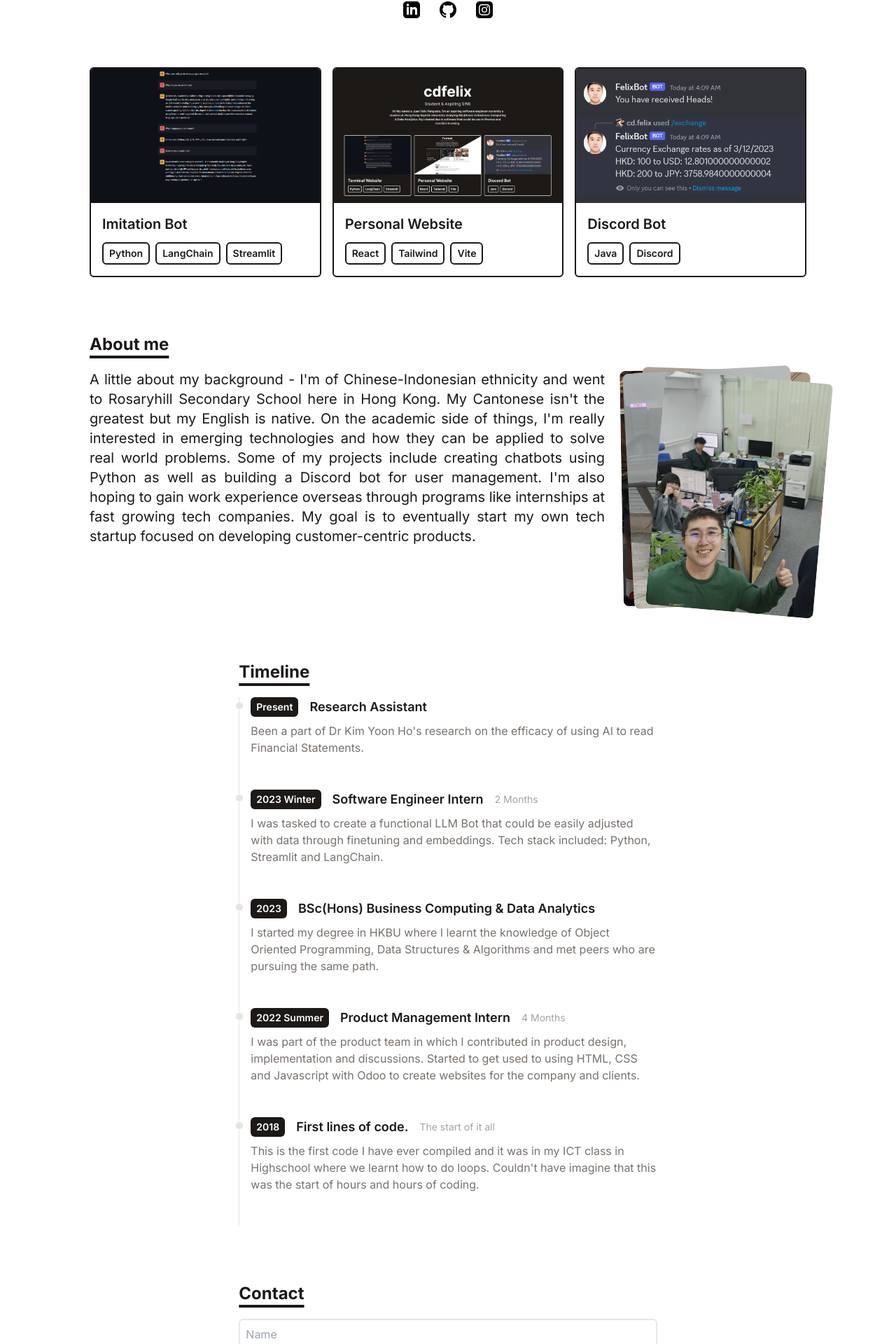
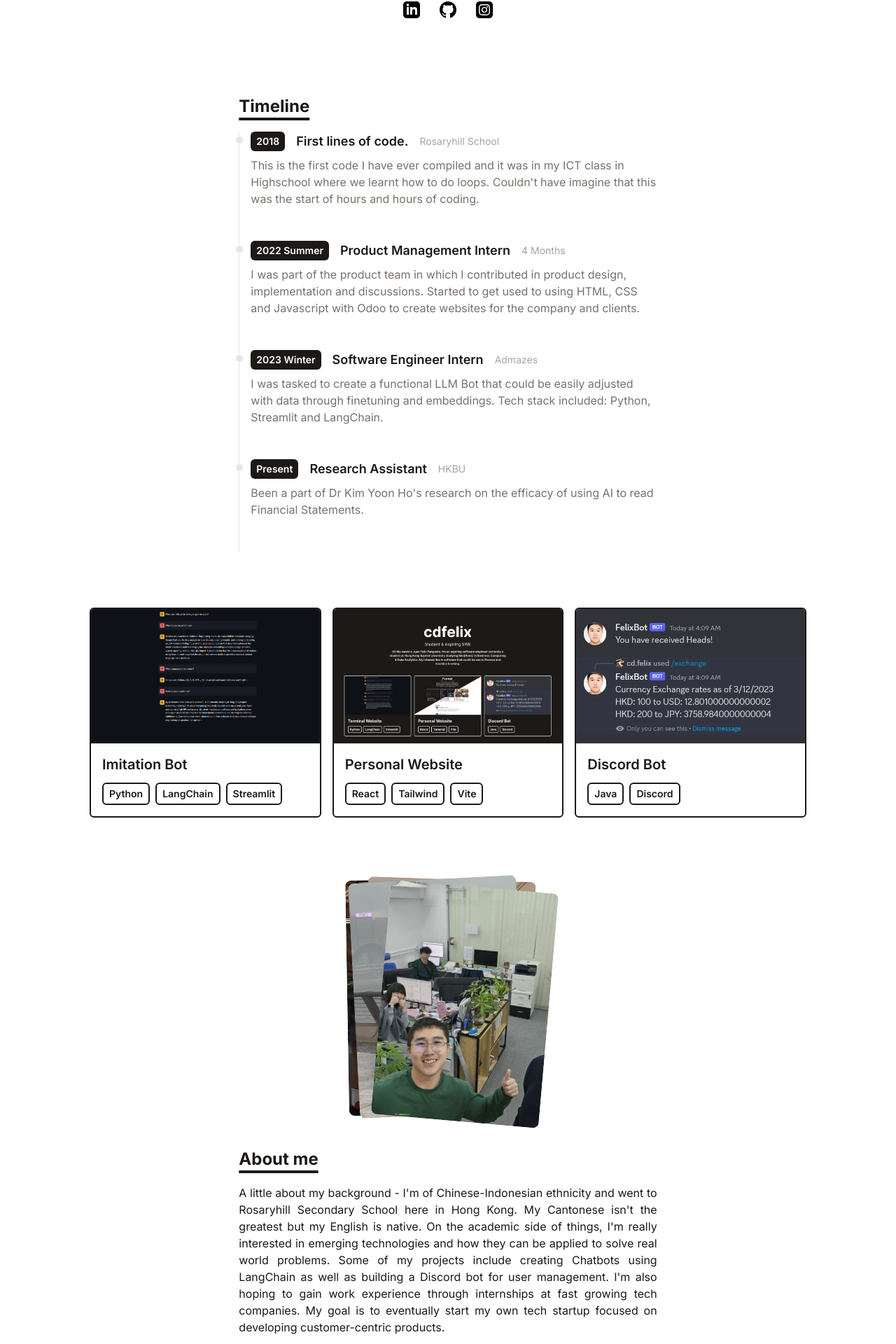
Before and after one commit to cdfelixj/minimal-portfolio, a React (Vite) app: page / in a window 1280 px wide. Shown: the part 306-2226 px from the top of the page at 70% size. Built offline with nearby package versions, Linux system fonts and the light colour scheme; grey boxes are pictures that could not be loaded.

Commit message:
move around things

```diff
--- a/src/App.jsx
+++ b/src/App.jsx
@@ -77,7 +77,7 @@ function App() {
 
 		<div className="rounded-md p-1">
 			<a href={CV} without rel="noopener noreferrer" target="_blank" className='group text-sky-600 dark:text-amber-600 transition duration-300'> CV
-			<span class="block max-w-0 group-hover:max-w-full transition-all duration-500 h-0.5 bg-sky-600 dark:bg-amber-600"></span>
+			<span className="block max-w-0 group-hover:max-w-full transition-all duration-500 h-0.5 bg-sky-600 dark:bg-amber-600"></span>
 			</a>
 		</div>
 
@@ -100,15 +100,18 @@ function App() {
 		<div className="max-w-5xl w-11/12 mx-auto">
 
 			<Intro />
+			<RevealOnScroll>
+				<Timeline />
+			</RevealOnScroll>
 
+			<RevealOnScroll>
 			<Portfolio />
+			</RevealOnScroll>
 
 			<RevealOnScroll>
 				<AboutMe />
 			</RevealOnScroll>
-			<RevealOnScroll>
-				<Timeline />
-			</RevealOnScroll>
+
 			<RevealOnScroll>
 				<Contact />
 			</RevealOnScroll>
--- a/src/components/AboutMe.jsx
+++ b/src/components/AboutMe.jsx
@@ -8,20 +8,21 @@ export default function AboutMe() {
     <div>
       <div className="flex flex-col md:flex-row justify-center my-10 mb-15">
           <div className="w-full md:w-7/12">
+          <div className="flex justify-center items-center p-12">
+            <Card/>
+        </div>
+          <Title>About me</Title>
+      <div className='flex flex-col md:flex-row gap-12'>
+        <p className="flex text-justify">A little about my background - I'm of Chinese-Indonesian ethnicity and went to Rosaryhill Secondary School here in Hong Kong. My Cantonese isn't the greatest but my English is native.
 
+        On the academic side of things, I'm really interested in emerging technologies and how they can be applied to solve real world problems. Some of my projects include creating Chatbots using LangChain as well as building a Discord bot for user management. I'm also hoping to gain work experience through internships at fast growing tech companies. My goal is to eventually start my own tech startup focused on developing customer-centric products.
+        </p>
+
+      </div>
           </div>
 
       </div>
-      <Title>About me</Title>
-      <div className='flex flex-col md:flex-row gap-12'>
-        <p className="flex text-base md:text-xl text-justify">A little about my background - I'm of Chinese-Indonesian ethnicity and went to Rosaryhill Secondary School here in Hong Kong. My Cantonese isn't the greatest but my English is native.
 
-        On the academic side of things, I'm really interested in emerging technologies and how they can be applied to solve real world problems. Some of my projects include creating chatbots using Python as well as building a Discord bot for user management. I'm also hoping to gain work experience overseas through programs like internships at fast growing tech companies. My goal is to eventually start my own tech startup focused on developing customer-centric products.
-        </p>
-        <div className="flex justify-center items-center">
-            <Card/>
-        </div>
-      </div>
     </div>
   )
 }
--- a/src/components/Intro.jsx
+++ b/src/components/Intro.jsx
@@ -4,7 +4,7 @@ import React from 'react'
 export default function Intro() {
   return (
     <div className ="flex items-center justify-center flex-col text-justify pt-20 pb-6">
-      <h1 className="text-4xl md:text-7xl dark:text-white mb-1 md:mb-3 font-bold">cdfelix</h1>
+      <h1 className="text-4xl md:text-7xl dark:text-white mb-1 md:mb-3 font-bold">Juan Felix Pangestu</h1>
       <p className="text-base md:text-xl mb-3 font-medium">Student & Aspiring SWE</p>
       <p className="text-sm max-w-xl mb-6 font-bold"> Hi! My name is Juan Felix Pangestu. I'm an aspiring software engineer currently a student at Hong Kong Baptist University studying BSc(Hons) in Business Computing & Data Analytics. My interest lies in software that could be use in finance and machine learning.  </p>
 
--- a/src/data/timeline.js
+++ b/src/data/timeline.js
@@ -1,26 +1,12 @@
 export default [
     {
-         year: 'Present',
-         title: 'Research Assistant',
-         duration: '',
-         details:
-             "Been a part of Dr Kim Yoon Ho's research on the efficacy of using AI to read Financial Statements.",
-     },
-     {
-         year: '2023 Winter',
-         title: 'Software Engineer Intern',
-         duration: '2 Months',
-         details:
-             'I was tasked to create a functional LLM Bot that could be easily adjusted with data through finetuning and embeddings. Tech stack included: Python, Streamlit and LangChain.',
-     },
-     {
-         year: '2023',
-         title: "BSc(Hons) Business Computing & Data Analytics",
-         duration: '',
-         details:
-             'I started my degree in HKBU where I learnt the knowledge of Object Oriented Programming, Data Structures & Algorithms and met peers who are pursuing the same path.',
-     },
-     {
+        year: '2018',
+        title: 'First lines of code.',
+        duration: 'Rosaryhill School',
+        details:
+            "This is the first code I have ever compiled and it was in my ICT class in Highschool where we learnt how to do loops. Couldn't have imagine that this was the start of hours and hours of coding.",
+    },
+    {
         year: '2022 Summer',
         title: 'Product Management Intern',
         duration: '4 Months',
@@ -28,10 +14,19 @@ export default [
             'I was part of the product team in which I contributed in product design, implementation and discussions. Started to get used to using HTML, CSS and Javascript with Odoo to create websites for the company and clients.',
     },
      {
-         year: '2018',
-         title: 'First lines of code.',
-         duration: 'The start of it all',
+         year: '2023 Winter',
+         title: 'Software Engineer Intern',
+         duration: 'Admazes',
          details:
-             "This is the first code I have ever compiled and it was in my ICT class in Highschool where we learnt how to do loops. Couldn't have imagine that this was the start of hours and hours of coding.",
+             'I was tasked to create a functional LLM Bot that could be easily adjusted with data through finetuning and embeddings. Tech stack included: Python, Streamlit and LangChain.',
      },
+     {
+        year: 'Present',
+        title: 'Research Assistant',
+        duration: 'HKBU',
+        details:
+            "Been a part of Dr Kim Yoon Ho's research on the efficacy of using AI to read Financial Statements.",
+    },
+
+
  ]
```
